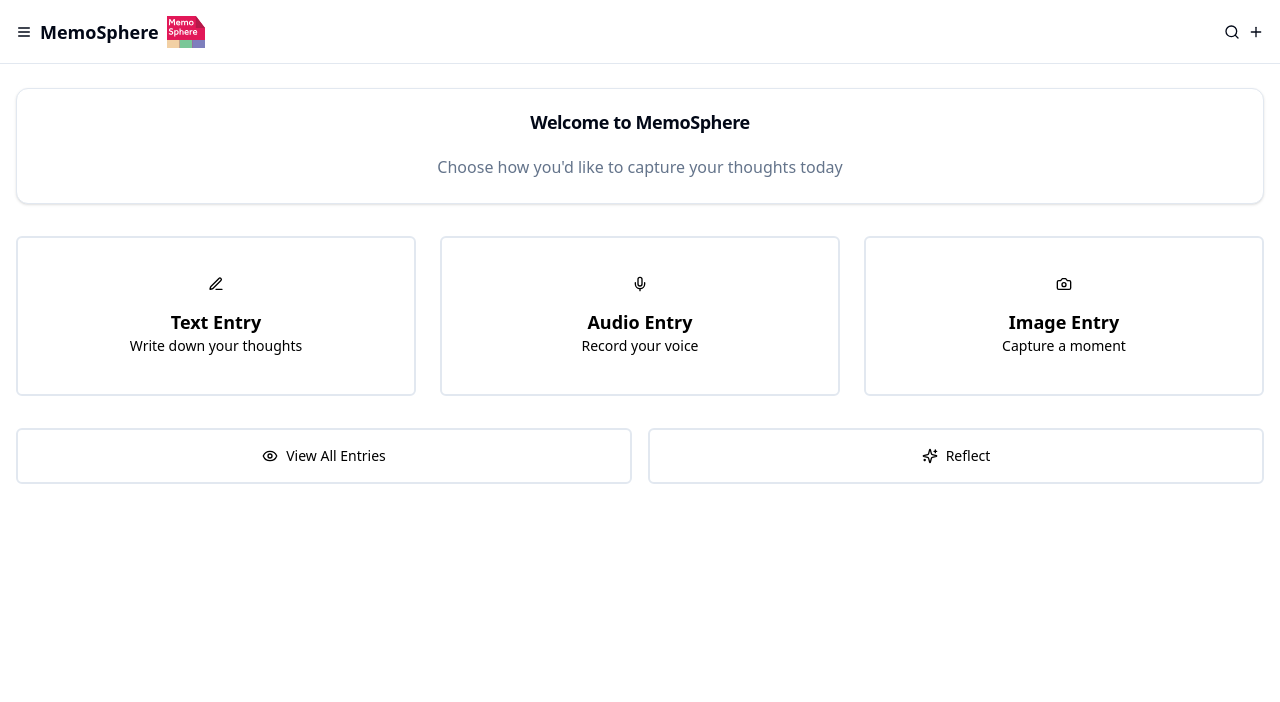
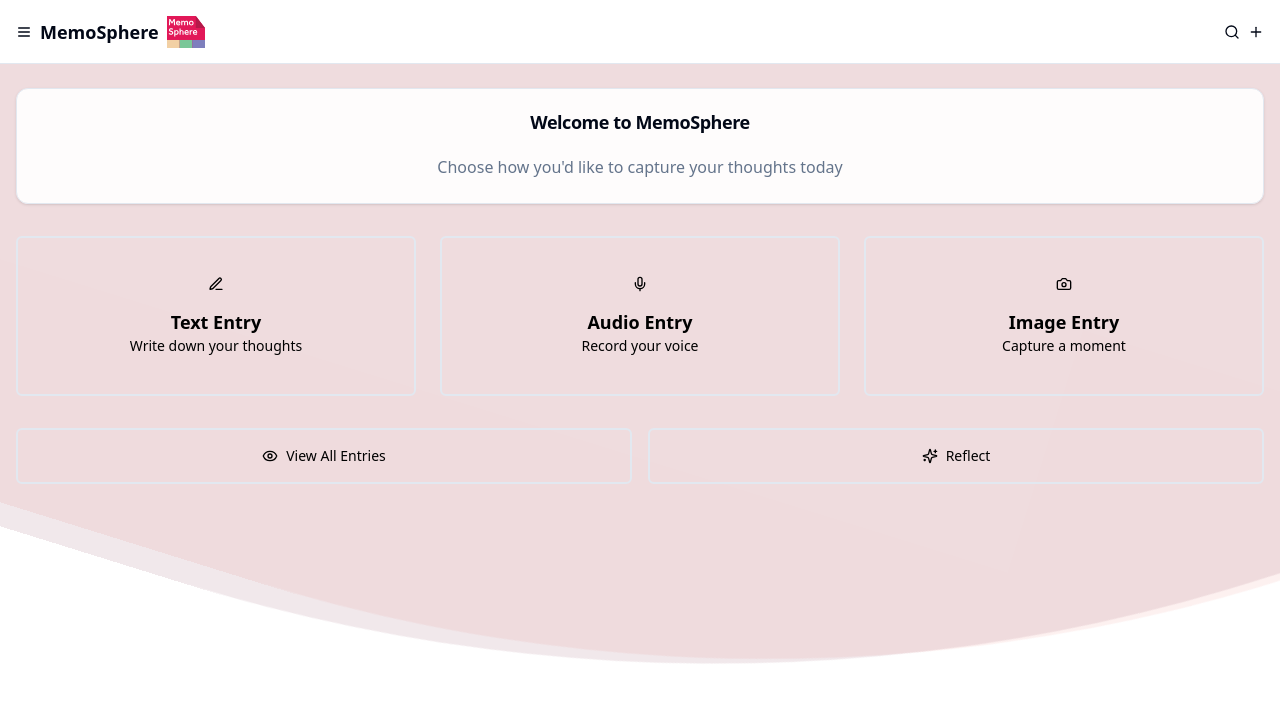
Before and after one commit to Sansiveri-Alexzander/hci-project-digital-journal, a React (Vite) app in the folder MemoSphere/frontend/: page / in a window 1280 px wide. Shown: the top 702 px of the page. Built offline with nearby package versions, Linux system fonts and the light colour scheme; no server answers; what assemblyai would draw is missing.

Commit message:
home page animated background

```diff
--- a/MemoSphere/frontend/src/components/layout/Sidebar.tsx
+++ b/MemoSphere/frontend/src/components/layout/Sidebar.tsx
@@ -14,7 +14,7 @@ import {
 import { Button } from "@/components/ui/button";
 import { cn } from "@/lib/utils";
 import logo from "@/assets/MemosphereLogo.svg";
-import '../../animations.css';
+import '@/styles/animations.css';
 
 interface SidebarProps {
     isOpen: boolean;
--- a/MemoSphere/frontend/src/components/pages/Home.tsx
+++ b/MemoSphere/frontend/src/components/pages/Home.tsx
@@ -3,15 +3,18 @@ import { useNavigate } from 'react-router-dom';
 import { Button } from "@/components/ui/button";
 import { Card, CardContent, CardHeader, CardTitle } from "@/components/ui/card";
 import { Mic, PenLine, Camera, Eye, Sparkles } from "lucide-react";
-import '../../animations.css'
+import '@/styles/background-animation.css';
 
 export const Home = () => {
     const navigate = useNavigate();
 
     return (
-        <div className="container mx-auto px-4 py-6">
+        <>
+            <div className="animated-background" />
+
+            <div className="container mx-auto px-4 py-6 relative z-10">
                 {/* Welcome Card */}
-            <Card className="mb-8">
+                <Card className="mb-8 bg-white/90 backdrop-blur-sm">
                     <CardHeader className='text-center text-lg'>
                         <CardTitle>Welcome to MemoSphere</CardTitle>
                     </CardHeader>
@@ -79,5 +82,6 @@ export const Home = () => {
                     </Button>
                 </div>
             </div>
+        </>
     );
 };
--- /dev/null
+++ b/MemoSphere/frontend/src/styles/background-animation.css
@@ -0,0 +1,49 @@
+.animated-background {
+  position: fixed;
+  top: 0;
+  left: 0;
+  width: 100%;
+  height: 100%;
+  z-index: 0;
+  background: #ffffff;
+  overflow: hidden;
+}
+
+.animated-background::before,
+.animated-background::after {
+  content: '';
+  position: absolute;
+  left: 50%;
+  min-width: 300vw;
+  min-height: 300vw;
+  background-color: #ffffff;
+  animation-name: rotate;
+  animation-iteration-count: infinite;
+  animation-timing-function: linear;
+}
+
+.animated-background::before {
+  bottom: 15vh;
+  border-radius: 45%;
+  background-color: rgba(237, 120, 107, 0.1);  /* primary color */
+  animation-duration: 10s;
+}
+
+.animated-background::after {
+  bottom: 12vh;
+  border-radius: 47%;
+  background-color: rgba(117, 34, 57, 0.1);    /* accent color */
+  animation-duration: 10s;
+}
+
+@keyframes rotate {
+  0% {
+    transform: translate(-50%, 0) rotateZ(0deg);
+  }
+  50% {
+    transform: translate(-50%, -2%) rotateZ(180deg);
+  }
+  100% {
+    transform: translate(-50%, 0%) rotateZ(360deg);
+  }
+}
```
Also changed, not shown: MemoSphere/frontend/src/styles/animations.css (renamed from MemoSphere/frontend/src/animations.css). Lines whose indentation alone changed are shown as unchanged.
